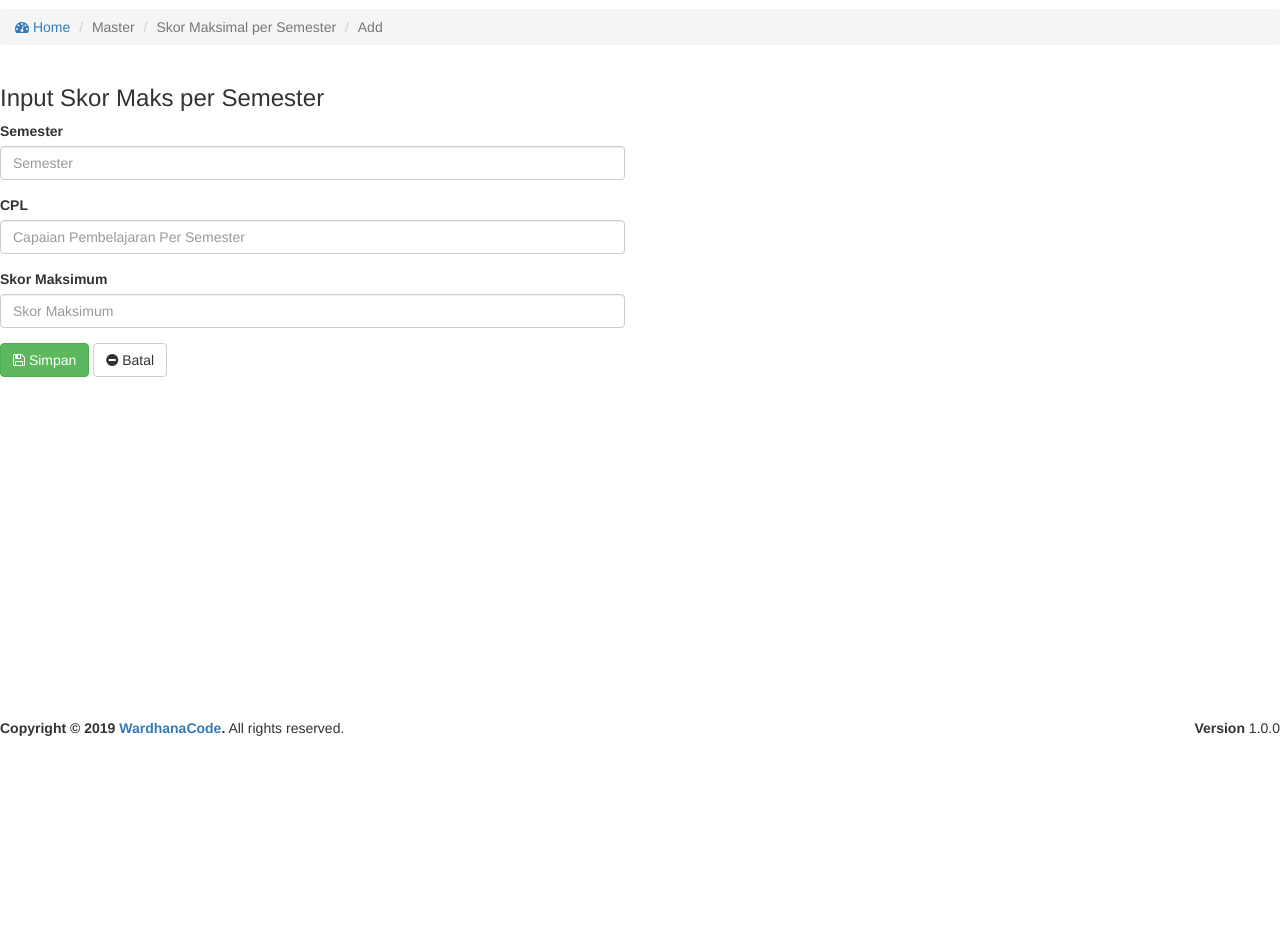
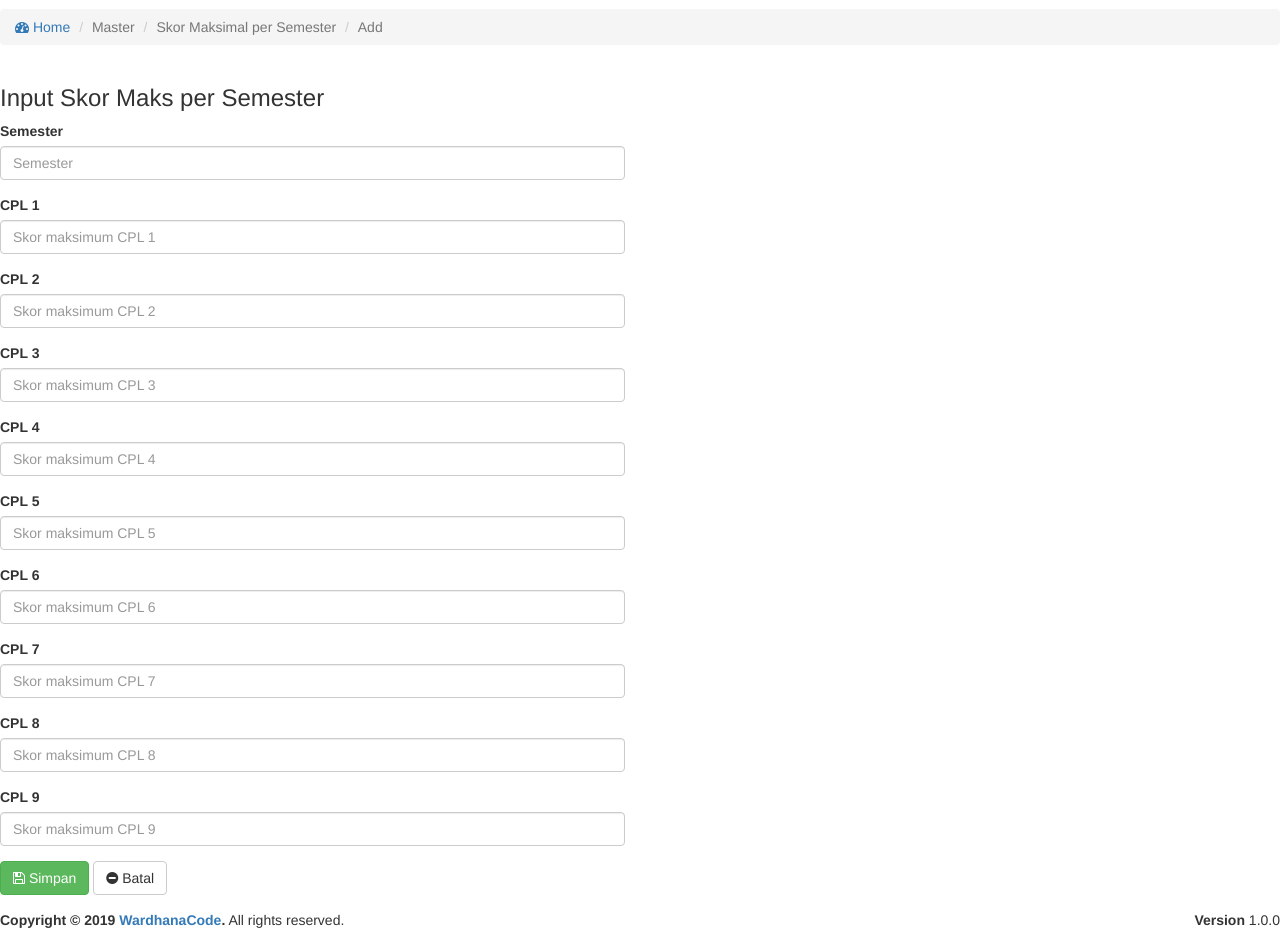
Before and after one commit to novalwardhana/sistem-informasi-jadwal-perkuliahan-fmipa-uii, a CodeIgniter app: page /sicpmk/SkorMaks/create in a window 1280 px wide. Shown: the part 132-1062 px from the top of the page. Before the commit the page ends 868 px from the top, so only its background shows below. Run offline with CodeIgniter, Linux system fonts and the light colour scheme; the visitor is signed in with stand-in values (Sample User, id 1); some libraries are stand-ins or nearby versions.

Commit message:
Module Skor Maks per Semester

```diff
--- a/application/config/database.php
+++ b/application/config/database.php
@@ -82,7 +82,8 @@ $db['default'] = array(
 	'dbdriver' => 'mysqli',
 	'dbprefix' => '',
 	'pconnect' => FALSE,
-	'db_debug' => (ENVIRONMENT !== 'production'),
+	// 'db_debug' => (ENVIRONMENT !== 'production'),
+	'db_debug' => FALSE,
 	'cache_on' => FALSE,
 	'cachedir' => '',
 	'char_set' => 'utf8',
--- a/application/controllers/CapaianPembelajaranLulusan.php
+++ b/application/controllers/CapaianPembelajaranLulusan.php
@@ -109,7 +109,9 @@ class CapaianPembelajaranLulusan extends CI_controller {
 
 			$hapus = $this->capaianPembelajaranLulusanModel->deleteCpl($params);
 			if (!$hapus) {
+				echo "aaa";
 				throw new Exception("Data gagal dihapus.");
+				exit();
 			}
 
 			$this->session->set_flashdata('responseModule', 'success');
--- a/application/controllers/SkorMaks.php
+++ b/application/controllers/SkorMaks.php
@@ -20,11 +20,18 @@ class SkorMaks extends CI_Controller {
 
 	public function getListSkorMaks() {
 		$columns = array(
-			0 =>'nomor',
-			1 =>'aksi',
-			2 =>'semester',
-			3=> 'cpl',
-			4=> 'skor_maks'
+			0  => 'nomor',
+			1  => 'aksi',
+			2  => 'semester',
+			3  => 'skor_maks_cpl_1',
+			4  => 'skor_maks_cpl_2',
+			5  => 'skor_maks_cpl_3',
+			6  => 'skor_maks_cpl_4',
+			7  => 'skor_maks_cpl_5',
+			8  => 'skor_maks_cpl_6',
+			9  => 'skor_maks_cpl_7',
+			10 => 'skor_maks_cpl_8',
+			11 => 'skor_maks_cpl_9',
 		);
 
 		//Get total data
@@ -60,8 +67,15 @@ class SkorMaks extends CI_Controller {
 					</button>
 					";
 				$nestedData['semester'] = $row->semester;
-				$nestedData['cpl'] = $row->cpl;
-				$nestedData['skor_maks'] = $row->skor_maks;
+				$nestedData['skor_maks_cpl_1'] = $row->skor_maks_cpl_1;
+				$nestedData['skor_maks_cpl_2'] = $row->skor_maks_cpl_2;
+				$nestedData['skor_maks_cpl_3'] = $row->skor_maks_cpl_3;
+				$nestedData['skor_maks_cpl_4'] = $row->skor_maks_cpl_4;
+				$nestedData['skor_maks_cpl_5'] = $row->skor_maks_cpl_5;
+				$nestedData['skor_maks_cpl_6'] = $row->skor_maks_cpl_6;
+				$nestedData['skor_maks_cpl_7'] = $row->skor_maks_cpl_7;
+				$nestedData['skor_maks_cpl_8'] = $row->skor_maks_cpl_8;
+				$nestedData['skor_maks_cpl_9'] = $row->skor_maks_cpl_9;
 				$data[] = $nestedData;
 			}
 		}
@@ -82,18 +96,32 @@ class SkorMaks extends CI_Controller {
 			$data=array();
 			$this->load->view('masterSkorMaks/create', $data);
 		} else {
-			$params=array();
-			$params['semester']=$_POST['semester'];
-			$params['cpl']=$_POST['cpl'];
-			$params['skor_maks']=$_POST['skor_maks'];
-			$hasil=$this->skorMaksModel->create($params);
-			if ($hasil===TRUE) {
+
+			try {
+				$params=array();
+				$params['semester']=$_POST['semester'];
+				$params['skor_maks_cpl_1']=$_POST['skor_maks_cpl_1'];
+				$params['skor_maks_cpl_2']=$_POST['skor_maks_cpl_2'];
+				$params['skor_maks_cpl_3']=$_POST['skor_maks_cpl_3'];
+				$params['skor_maks_cpl_4']=$_POST['skor_maks_cpl_4'];
+				$params['skor_maks_cpl_5']=$_POST['skor_maks_cpl_5'];
+				$params['skor_maks_cpl_6']=$_POST['skor_maks_cpl_6'];
+				$params['skor_maks_cpl_7']=$_POST['skor_maks_cpl_7'];
+				$params['skor_maks_cpl_8']=$_POST['skor_maks_cpl_8'];
+				$params['skor_maks_cpl_9']=$_POST['skor_maks_cpl_9'];
+
+				$hasil=$this->skorMaksModel->create($params);
+				if (!hasil) {
+					throw new Exception("Data gagal dihapus.");
+				}
+
 				$this->session->set_flashdata('responseModule', 'success');
 				$this->session->set_flashdata('responseModuleBackground', 'success');
 				$this->session->set_flashdata('responseModuleIcon', 'fa fa-check');
 				$this->session->set_flashdata('responseModuleMsg', '<br>Data berhasil diinput');
 				redirect(base_url('SkorMaks'));
-			} else {
+
+			} catch (Exception $e) {
 				$this->session->set_flashdata('responseModule', 'failed');
 				$this->session->set_flashdata('responseModuleBackground', 'danger');
 				$this->session->set_flashdata('responseModuleIcon', 'fa fa-times');
--- a/application/models/SkorMaksModel.php
+++ b/application/models/SkorMaksModel.php
@@ -19,9 +19,7 @@ class SkorMaksModel extends CI_Model {
 				a.*
 			FROM skor_maks_per_semester a,
 			(SELECT @rownum := 0) r
-			WHERE a.semester LIKE '%".$params['search']."%' OR
-				a.cpl LIKE '%".$params['search']."%' OR
-				a.skor_maks LIKE '%".$params['search']."%'
+			WHERE a.semester LIKE '%".$params['search']."%'
 			ORDER BY a.id DESC
 			LIMIT $limit OFFSET $start ";
 		$query=$this->db->query($sql);
@@ -35,9 +33,7 @@ class SkorMaksModel extends CI_Model {
 				a.*
 			FROM skor_maks_per_semester a,
 			(SELECT @rownum := 0) r
-			WHERE a.semester LIKE '%".$params['search']."%' OR
-					a.cpl LIKE '%".$params['search']."%' OR
-					a.skor_maks LIKE '%".$params['search']."%'
+			WHERE a.semester LIKE '%".$params['search']."%'
 			";
 		$query=$this->db->query($sql);
 		$hasil=$query->num_rows();
@@ -45,8 +41,25 @@ class SkorMaksModel extends CI_Model {
 	}
 
 	public function create($params) {
-		$query=$this->db->insert('skor_maks_per_semester', $params);
-		return $query;
+		//$query=$this->db->insert('skor_maks_per_semester', $params);
+		$sql ="INSERT INTO skor_maks_per_semester (semester, skor_maks_cpl_1, skor_maks_cpl_2, skor_maks_cpl_3, skor_maks_cpl_4, skor_maks_cpl_5, skor_maks_cpl_6, skor_maks_cpl_7, skor_maks_cpl_8, skor_maks_cpl_9) VALUES(
+			'".$params['semester']."',
+			'".$params['skor_maks_cpl_1']."',
+			'".$params['skor_maks_cpl_2']."',
+			'".$params['skor_maks_cpl_3']."',
+			'".$params['skor_maks_cpl_4']."',
+			'".$params['skor_maks_cpl_5']."',
+			'".$params['skor_maks_cpl_6']."',
+			'".$params['skor_maks_cpl_7']."',
+			'".$params['skor_maks_cpl_8']."',
+			'".$params['skor_maks_cpl_9']."'
+			)";
+		$query = $this->db->query($sql);
+		if ($query) {
+			return TRUE;
+		} else {
+			return FALSE;
+		}
 	}
 
 	public function getListSkorMaksById($id) {
@@ -59,8 +72,15 @@ class SkorMaksModel extends CI_Model {
 	public function update($params) {
 		$data = [
 			'semester' => $params['semester'],
-			'cpl' => $params['cpl'],
-			'skor_maks' => $params['skor_maks']
+			'skor_maks_cpl_1' => $params['skor_maks_cpl_1'],
+			'skor_maks_cpl_2' => $params['skor_maks_cpl_2'],
+			'skor_maks_cpl_3' => $params['skor_maks_cpl_3'],
+			'skor_maks_cpl_4' => $params['skor_maks_cpl_4'],
+			'skor_maks_cpl_5' => $params['skor_maks_cpl_5'],
+			'skor_maks_cpl_6' => $params['skor_maks_cpl_6'],
+			'skor_maks_cpl_7' => $params['skor_maks_cpl_7'],
+			'skor_maks_cpl_8' => $params['skor_maks_cpl_8'],
+			'skor_maks_cpl_9' => $params['skor_maks_cpl_9'],
 		];
 
 		$this->db->where('id', $params['id']);
--- a/application/views/masterSkorMaks/createMain.php
+++ b/application/views/masterSkorMaks/createMain.php
@@ -19,16 +19,54 @@
 							<div class="col-md-6">
 								<div class="form-group">
 									<label>Semester</label>
-									<input type="number" name="semester" class="form-control" placeholder="Semester" required>
+									<input type="number" min="0" max="8" name="semester" class="form-control" placeholder="Semester" required>
 								</div>
+
 								<div class="form-group">
-									<label>CPL</label>
-									<input type="number" name="cpl" class="form-control" placeholder="Capaian Pembelajaran Per Semester" required>
+									<label>CPL 1</label>
+									<input type="number" step="0.01" min="0" max="100" name="skor_maks_cpl_1" class="form-control" placeholder="Skor maksimum CPL 1" required>
 								</div>
+
 								<div class="form-group">
-									<label>Skor Maksimum</label>
-									<input type="number" step="0.01" name="skor_maks" class="form-control" placeholder="Skor Maksimum" required>
+									<label>CPL 2</label>
+									<input type="number" step="0.01" min="0" max="100" name="skor_maks_cpl_2" class="form-control" placeholder="Skor maksimum CPL 2" required>
 								</div>
+
+								<div class="form-group">
+									<label>CPL 3</label>
+									<input type="number" step="0.01" min="0" max="100" name="skor_maks_cpl_3" class="form-control" placeholder="Skor maksimum CPL 3" required>
+								</div>
+
+								<div class="form-group">
+									<label>CPL 4</label>
+									<input type="number" step="0.01" min="0" max="100" name="skor_maks_cpl_4" class="form-control" placeholder="Skor maksimum CPL 4" required>
+								</div>
+
+								<div class="form-group">
+									<label>CPL 5</label>
+									<input type="number" step="0.01" min="0" max="100" name="skor_maks_cpl_5" class="form-control" placeholder="Skor maksimum CPL 5" required>
+								</div>
+
+								<div class="form-group">
+									<label>CPL 6</label>
+									<input type="number" step="0.01" min="0" max="100" name="skor_maks_cpl_6" class="form-control" placeholder="Skor maksimum CPL 6" required>
+								</div>
+
+								<div class="form-group">
+									<label>CPL 7</label>
+									<input type="number" step="0.01" min="0" max="100" name="skor_maks_cpl_7" class="form-control" placeholder="Skor maksimum CPL 7" required>
+								</div>
+
+								<div class="form-group">
+									<label>CPL 8</label>
+									<input type="number" step="0.01" min="0" max="100" name="skor_maks_cpl_8" class="form-control" placeholder="Skor maksimum CPL 8" required>
+								</div>
+
+								<div class="form-group">
+									<label>CPL 9</label>
+									<input type="number" step="0.01" min="0" max="100" name="skor_maks_cpl_9" class="form-control" placeholder="Skor maksimum CPL 9" required>
+								</div>
+
 								<div class="form-group">
 									<button type="submit" name="simpan" class="btn btn-success"><i class="fa fa-floppy-o" aria-hidden="true"></i> Simpan</button>
 									<a href="<?php echo base_url('SkorMaks') ?>"><button type="button" class="btn btn-default"><i class="fa fa-minus-circle" aria-hidden="true"></i> Batal</button></a>
```
Also changed, not shown: application/views/masterSkorMaks/read.php (+10 -3 lines), application/views/masterSkorMaks/readMain.php (+9 -2 lines), application/views/masterSkorMaks/updateMain.php (+45 -5 lines).
